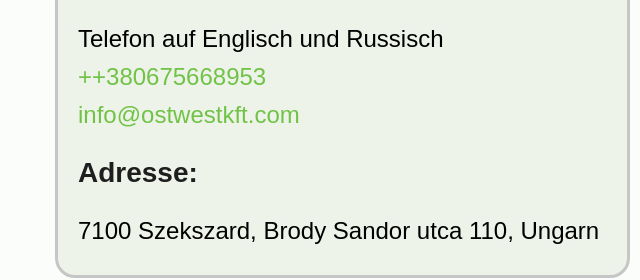
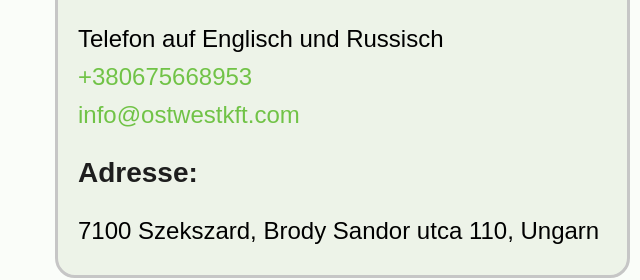
Before and after one commit to ostwestkft/ostwestkft.github.io, a website: page index-deu.html in a window 1280 px wide. Shown: the part 4394-4674 px from the top of the page, 0-640 px from the left. Drawn offline with Linux system fonts and the light colour scheme.

Commit message:
remove extra pluss

```diff
--- a/index-deu.html
+++ b/index-deu.html
@@ -163,7 +163,7 @@
                     <p><a href="mailto:nataliia@ostwestkft.com">nataliia@ostwestkft.com</a></p>
                     <h3>Dementiev Dmytro</h3>
                     <p>Telefon auf Englisch und Russisch</p>
-                    <p><a href="tel:++380675668953">++380675668953</a></p>
+                    <p><a href="tel:++380675668953">+380675668953</a></p>
                     <p><a href="mailto:info@ostwestkft.com">info@ostwestkft.com</a></p>
                     <h3>Adresse:</h3>
                     <p>7100 Szekszard, Brody Sandor utca 110, Ungarn</p>
```
Also changed, not shown: index-hun.html (+1 -1 lines), index-ukr.html (+1 -1 lines), index.html (+1 -1 lines).
